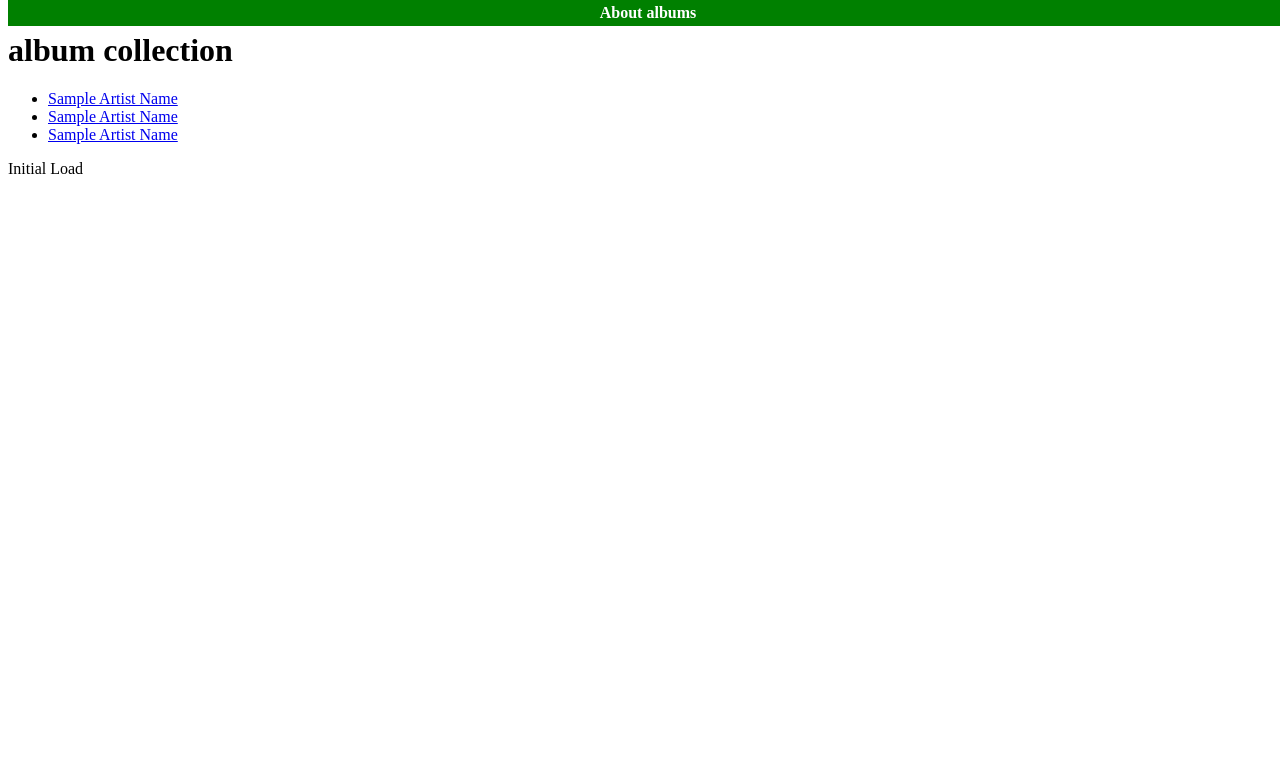
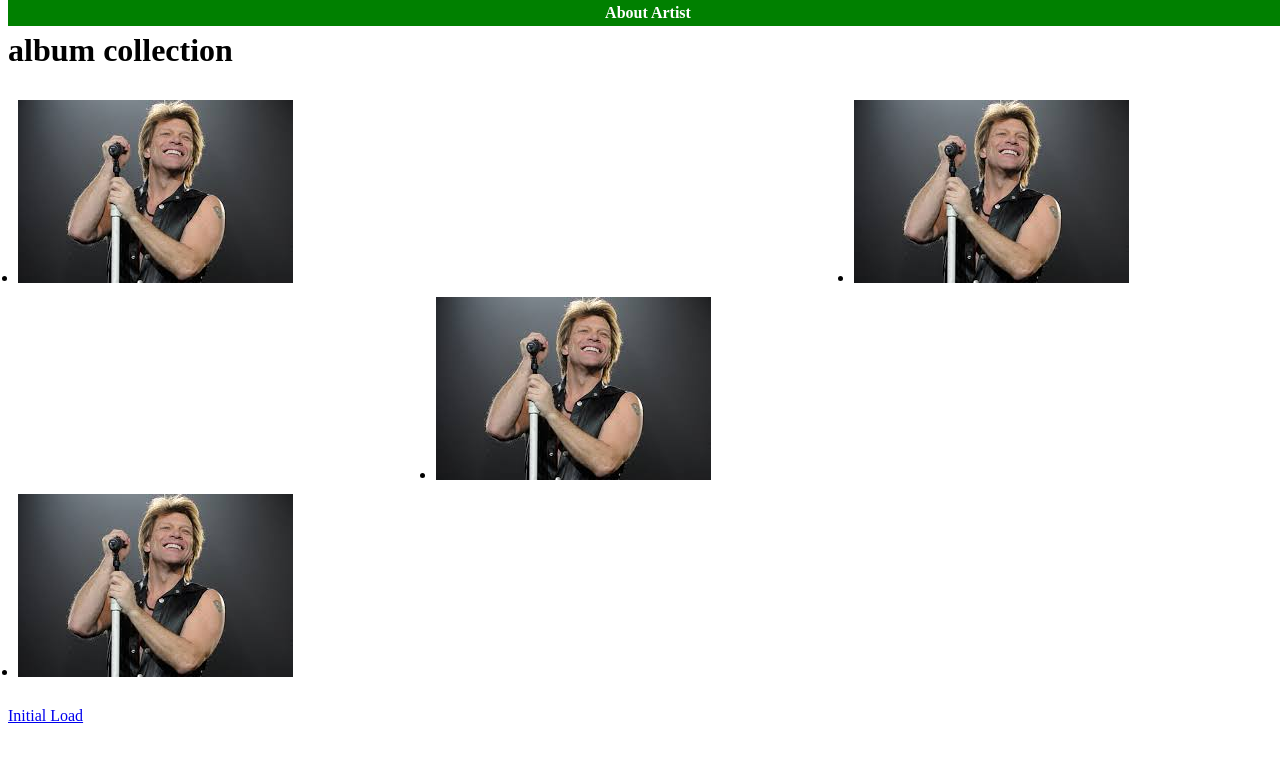
Before and after one commit to Bernard828/Album-Collection-Team-, a website: page frontend/docs/index.html in a window 1280 px wide. Drawn offline with Linux system fonts and the light colour scheme.

Commit message:
Added artist image to index page

```diff
--- a/frontend/docs/index.html
+++ b/frontend/docs/index.html
@@ -12,13 +12,14 @@
 <body>
     <header class="header-container">
         <h1>album collection</h1>
-        <nav class="nav-container"><a href="#">About albums</a></nav>
+        <nav class="nav-container"><a href="#">About Artist</a></nav>
     </header>
-    <section class = "artist-collection">
-        <ul>
-            <li><a href="./single-artist.html">Sample Artist Name</a></li>
-            <li><a href="./single-artist.html">Sample Artist Name</a></li>
-            <li><a href="./single-artist.html">Sample Artist Name</a></li>
+    <section class = "artist-section">
+        <ul class = "artist-collection">
+            <li><a href="#"> <img src="/src/images/jovi.jpg" /></li>
+            <li><a href="#"> <img src="/src/images/jovi.jpg" /></li>
+            <li><a href="#"> <img src="/src/images/jovi.jpg" /></li>
+            <li><a href="#"> <img src="/src/images/jovi.jpg" /></li>
         </ul>
     </section>
     <div id="app">Initial Load</div>
--- a/frontend/src/css/layout.css
+++ b/frontend/src/css/layout.css
@@ -20,3 +20,14 @@
 .nav-container a{
     padding: .25em .25em
 }
+
+.artist-collection{
+    /* display: grid;
+    grid-row: 3;
+    justify-content: space-between; */
+display: grid;
+  grid-template-columns: auto auto auto;
+  grid-gap: 10px;
+  padding: 10px;
+
+}
```
Also changed, not shown: frontend/src/images/jovi.jpg (added), 1 other file.
